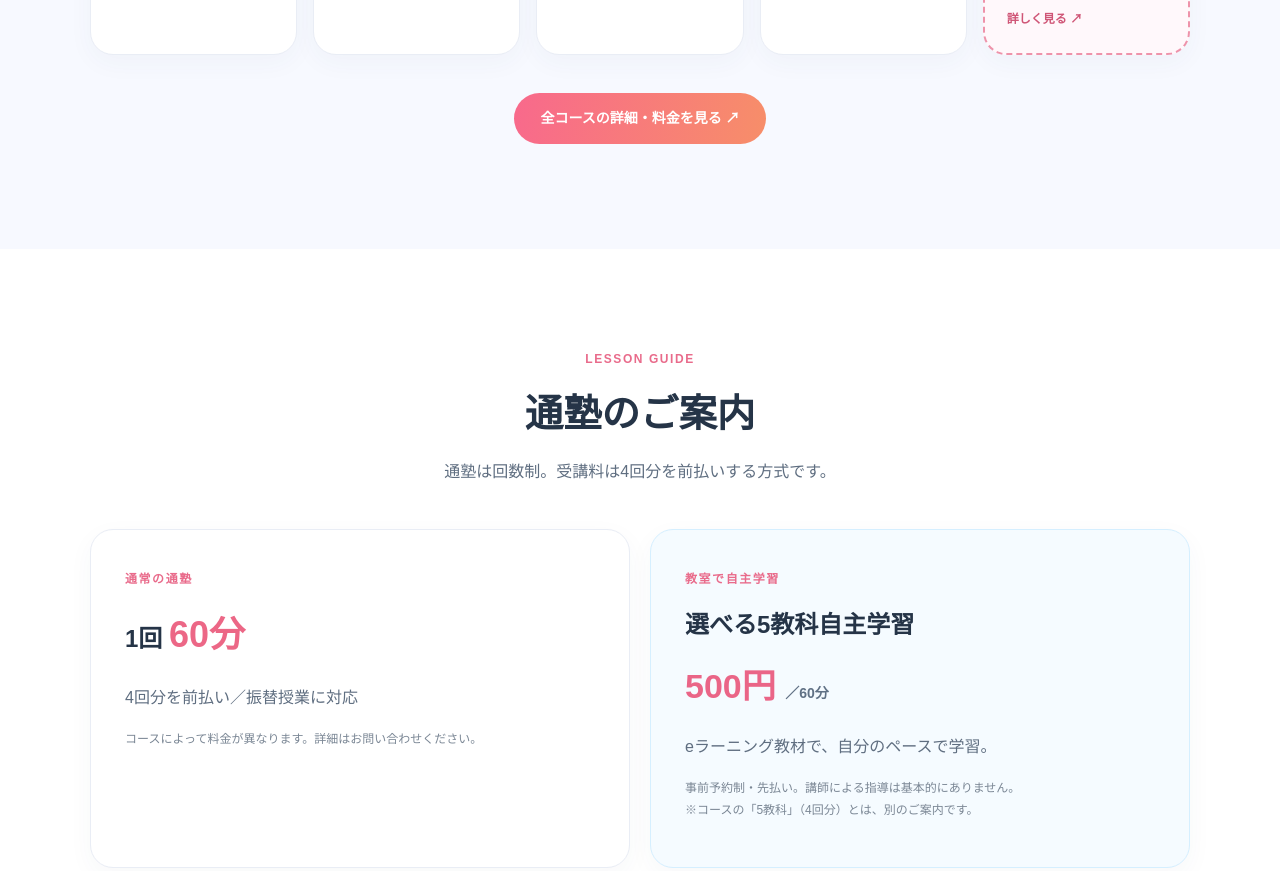
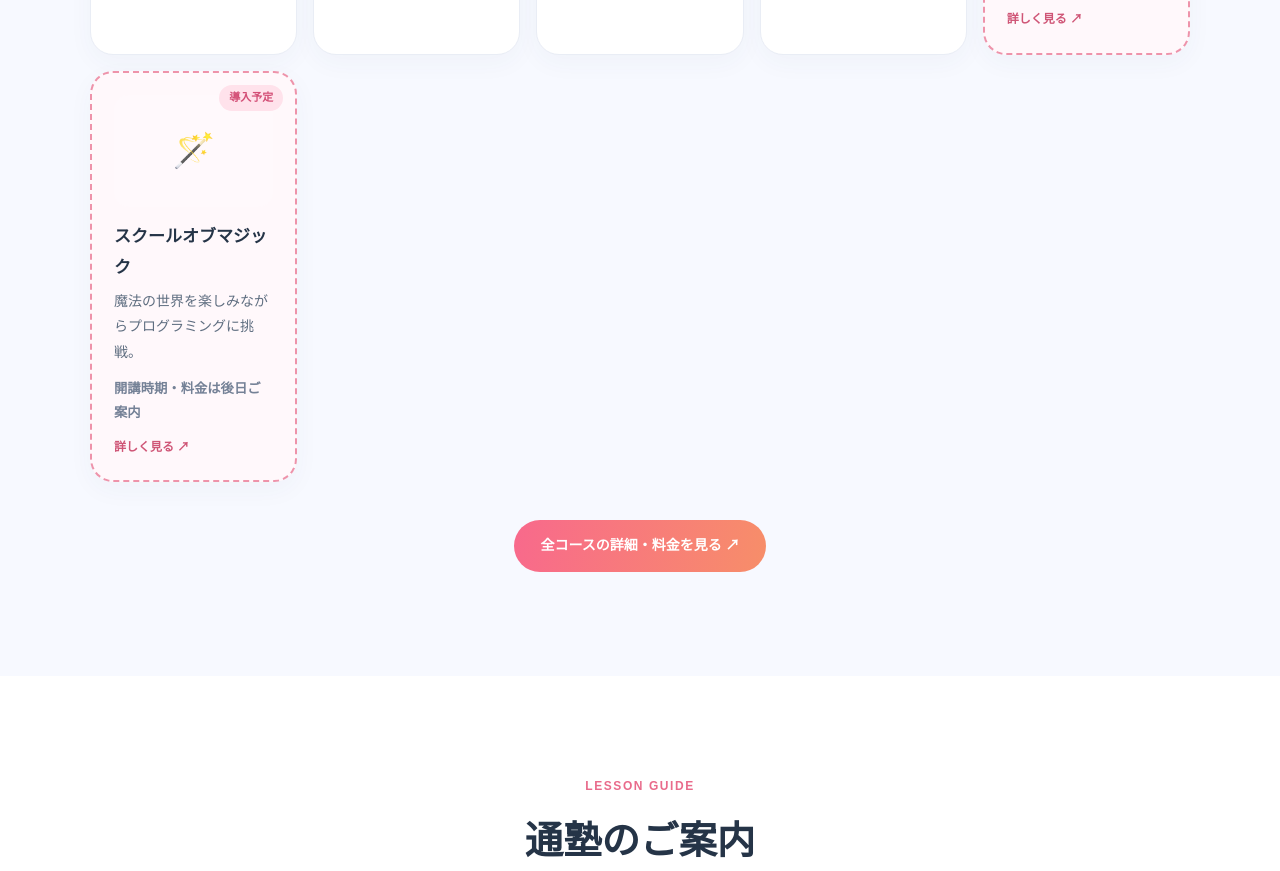
Before and after one commit to accio29113/accio.school, a plain HTML site: page index.html in a window 1280 px wide. Shown: the part 3184-4055 px from the top of the page. Drawn offline with Linux system fonts and the light colour scheme; a web font is replaced by a local one.

Commit message:
Add files via upload

```diff
--- a/index.html
+++ b/index.html
@@ -15,7 +15,7 @@
 <article class="course"><a class="course-card-link" href="courses.html#course-7" aria-label="情報Ⅰコースの詳細を見る"><span class="course-image"><img src="assets/information.png" alt="" loading="lazy"></span><h3>情報Ⅰ</h3><p>情報活用・データ・プログラミングなど。</p><small>中学1年生〜</small><span class="course-more">詳しく見る ↗</span></a></article>
 <article class="course"><a class="course-card-link" href="courses.html#course-8" aria-label="5教科コースの詳細を見る"><span class="course-image"><img src="assets/subjects.png" alt="" loading="lazy"></span><h3>5教科</h3><p>国語・算数／数学・理科・社会・英語。</p><small>小学1年生〜</small><span class="course-more">詳しく見る ↗</span></a></article>
 <article class="course"><a class="course-card-link" href="courses.html#course-9" aria-label="知育学習コースの詳細を見る"><span class="course-image"><img src="assets/thinking.png" alt="" loading="lazy"></span><h3>知育学習</h3><p>図形やパズルなどで考える力を育む。</p><small>幼稚園年中〜</small><span class="course-more">詳しく見る ↗</span></a></article>
-<article class="course upcoming"><a class="course-card-link" href="courses.html#course-10" aria-label="やさしいPythonコースの詳細を見る"><span class="status">準備中</span><span class="course-image"><img src="assets/python-junior.png" alt="" loading="lazy"></span><h3>やさしいPython</h3><p>小学3〜4年生から始められる、やさしいPython入門。</p><small>開講時期・料金は後日ご案内</small><span class="course-more">詳しく見る ↗</span></a></article>
+<article class="course upcoming"><a class="course-card-link" href="courses.html#course-10" aria-label="やさしいPythonコースの詳細を見る"><span class="status">準備中</span><span class="course-image"><img src="assets/python-junior.png" alt="" loading="lazy"></span><h3>やさしいPython</h3><p>小学3〜4年生から始められる、やさしいPython入門。</p><small>開講時期・料金は後日ご案内</small><span class="course-more">詳しく見る ↗</span></a></article><article class="course upcoming"><a class="course-card-link" href="courses.html#course-11" aria-label="スクールオブマジックの詳細を見る"><span class="status">導入予定</span><span class="course-image" style="font-size:34px" aria-hidden="true">🪄</span><h3>スクールオブマジック</h3><p>魔法の世界を楽しみながらプログラミングに挑戦。</p><small>開講時期・料金は後日ご案内</small><span class="course-more">詳しく見る ↗</span></a></article>
 </div><p class="center course-all-link"><a class="btn primary" href="courses.html">全コースの詳細・料金を見る ↗</a></p></section>
 <section id="fees" class="section"><div class="section-heading center"><span class="eyebrow">LESSON GUIDE</span><h2>通塾のご案内</h2><p>通塾は回数制。受講料は4回分を前払いする方式です。</p></div><div class="info-grid"><article class="info-card"><span class="eyebrow">通常の通塾</span><h3>1回 <strong>60分</strong></h3><p>4回分を前払い／振替授業に対応</p><p class="note">コースによって料金が異なります。詳細はお問い合わせください。</p></article><article class="info-card highlight"><span class="eyebrow">教室で自主学習</span><h3>選べる5教科自主学習</h3><div class="price">500円 <small>／60分</small></div><p>eラーニング教材で、自分のペースで学習。</p><p class="note">事前予約制・先払い。講師による指導は基本的にありません。<br>※コースの「5教科」（4回分）とは、別のご案内です。</p></article></div><p class="center note footnote">教材費・アカウント費は受講料に含まれます。欠席・振替等の詳しいルールはお問い合わせ時にご案内します。</p></section>
 <section id="compare" class="section section-soft"><div class="section-heading center"><span class="eyebrow">COMPARE</span><h2>通塾コースと自宅学習コース<br>のちがい</h2><p>アクシオの2つの学び方を、くらべてみましょう。</p></div><div class="cmp"><table class="cmp-table">
```
Also changed, not shown: courses.html (+1 -1 lines).
